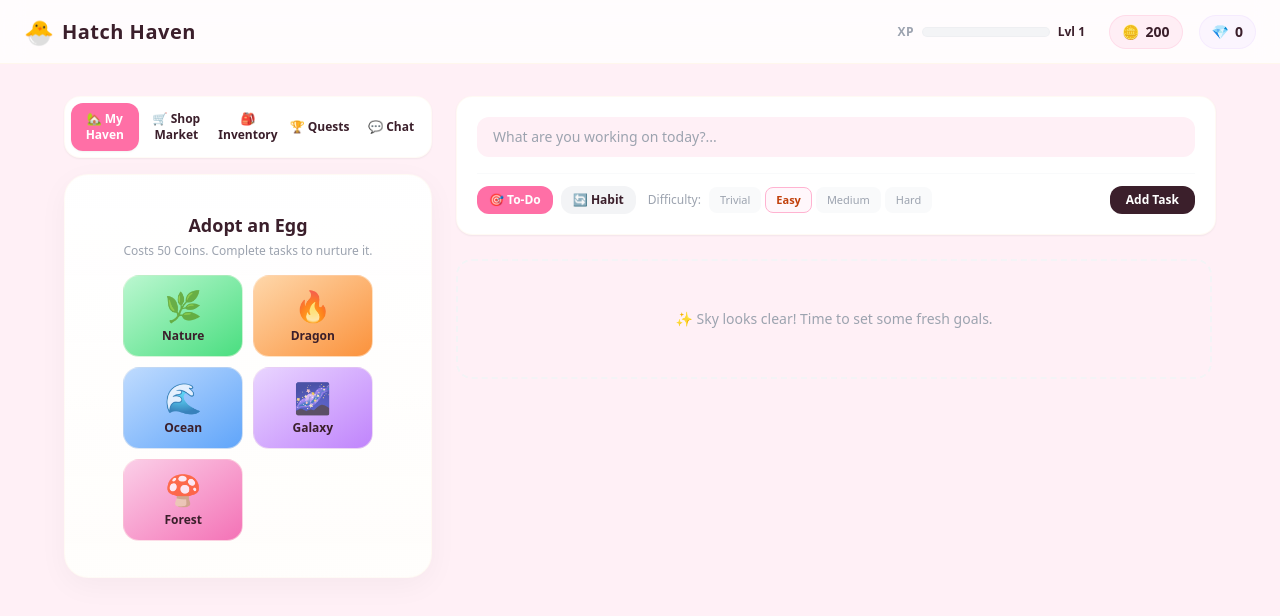
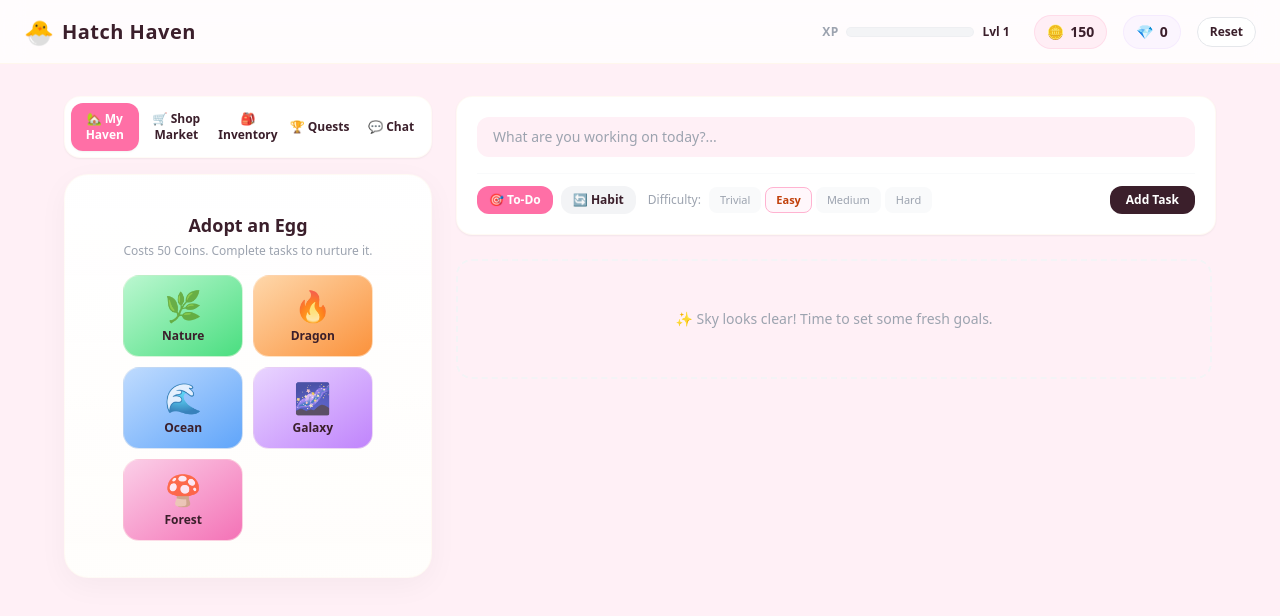
Before and after one commit to Nhyira-dev/Hatch-Haven, a React (Vite) app: page / in a window 1280 px wide. Shown: the top 616 px of the page. Built offline with nearby package versions, Linux system fonts and the light colour scheme.

Commit message:
Polish reset UI with modal + toast, add persistence cleanup, ignore dist output

```diff
--- a/Src/Components/Navbar/Navbar.tsx
+++ b/Src/Components/Navbar/Navbar.tsx
@@ -1,10 +1,19 @@
-import React from 'react';
+import React, { useEffect, useState } from 'react';
 import { useGame } from '../../contexts/GameContext';
 
 export const Navbar: React.FC = () => {
-  const { coins, gems, xp } = useGame();
+  const { coins, gems, xp, resetGame } = useGame();
+  const [showResetModal, setShowResetModal] = useState(false);
+  const [showResetSuccess, setShowResetSuccess] = useState(false);
+
+  useEffect(() => {
+    if (!showResetSuccess) return;
+    const timer = window.setTimeout(() => setShowResetSuccess(false), 2500);
+    return () => window.clearTimeout(timer);
+  }, [showResetSuccess]);
 
   return (
+    <>
       <nav className="h-16 bg-white/80 backdrop-blur-md border-b border-orange-50 px-6 flex items-center justify-between fixed top-0 w-full z-50">
         <div className="flex items-center gap-2">
           <span className="text-2xl">🐣</span>
@@ -30,8 +39,70 @@ export const Navbar: React.FC = () => {
             <span className="text-sm">💎</span>
             <span className="font-semibold text-sm text-hh-text">{gems}</span>
           </div>
+
+          <button
+            type="button"
+            onClick={() => setShowResetModal(true)}
+            className="hidden sm:inline-flex items-center px-3 py-1.5 rounded-full text-xs font-semibold text-hh-text bg-white border border-gray-200 hover:bg-gray-50 transition"
+          >
+            Reset
+          </button>
         </div>
       </nav>
+
+      {showResetModal && (
+        <div className="fixed inset-0 z-50 flex items-center justify-center bg-black/30 px-4">
+          <div className="w-full max-w-md rounded-3xl bg-white p-6 shadow-xl border border-gray-200">
+            <div className="flex items-start justify-between gap-4">
+              <h2 className="text-lg font-bold text-hh-text">Reset Hatch Haven</h2>
+              <button
+                type="button"
+                onClick={() => setShowResetModal(false)}
+                aria-label="Close reset dialog"
+                className="rounded-full p-2 text-gray-400 hover:bg-gray-100 transition"
+              >
+                ×
+              </button>
+            </div>
+            <p className="mt-3 text-sm text-gray-600">This will clear your progress, inventory, tasks, and rewards. Are you sure?</p>
+            <div className="mt-6 flex justify-end gap-3">
+              <button
+                type="button"
+                onClick={() => setShowResetModal(false)}
+                className="rounded-full border border-gray-200 px-4 py-2 text-sm font-semibold text-gray-600 hover:bg-gray-50 transition"
+              >
+                Cancel
+              </button>
+              <button
+                type="button"
+                onClick={() => {
+                  resetGame();
+                  setShowResetModal(false);
+                  setShowResetSuccess(true);
+                }}
+                className="rounded-full bg-hh-primary px-4 py-2 text-sm font-semibold text-white hover:bg-pink-500 transition"
+              >
+                Confirm Reset
+              </button>
+            </div>
+          </div>
+        </div>
+      )}
+
+      {showResetSuccess && (
+        <div className="fixed bottom-6 right-6 z-50 rounded-3xl bg-white border border-gray-200 px-4 py-3 shadow-xl text-sm font-semibold text-hh-text flex items-center gap-3">
+          <span>Hatch Haven has been reset.</span>
+          <button
+            type="button"
+            aria-label="Close notification"
+            onClick={() => setShowResetSuccess(false)}
+            className="rounded-full p-1 text-gray-500 hover:bg-gray-100 transition"
+          >
+            ×
+          </button>
+        </div>
+      )}
+    </>
   );
 };
 
--- a/Src/Pages/Home/Hompage.tsx
+++ b/Src/Pages/Home/Hompage.tsx
@@ -84,7 +84,7 @@ export const HomePage: React.FC = () => {
       <div className="lg:col-span-2 flex flex-col">
         <TaskForm />
 
-        <div className="space-y-3 max-h-[400px] overflow-y-auto pr-1">
+        <div className="space-y-3 max-h-[400px] overflow-y-auto pr-1 custom-scrollbar">
           {tasks.length === 0 ? (
             <div className="text-center py-12 border-2 border-dashed border-gray-100 rounded-2xl text-gray-400 text-sm">
               ✨ Sky looks clear! Time to set some fresh goals.
--- a/Src/Styles/index.css
+++ b/Src/Styles/index.css
@@ -34,4 +34,17 @@
   .bg-hh-accent { background-color: var(--hh-accent); }
   .bg-hh-lavender { background-color: var(--hh-lavender); }
   .text-hh-text { color: var(--hh-text); }
+
+  .custom-scrollbar::-webkit-scrollbar {
+    width: 4px;
+    height: 4px;
+  }
+
+  .custom-scrollbar::-webkit-scrollbar-track {
+    background: transparent;
+  }
+
+  .custom-scrollbar::-webkit-scrollbar-thumb {
+    @apply bg-gray-200 rounded-full hover:bg-gray-300;
+  }
 }
--- a/Src/contexts/GameContext.tsx
+++ b/Src/contexts/GameContext.tsx
@@ -1,4 +1,4 @@
-import React, { createContext, useContext, useState, ReactNode } from 'react';
+import React, { createContext, useContext, useEffect, useState, ReactNode } from 'react';
 import { Task, Difficulty, Egg, EggType, Pet, ShopItem, InventoryItem, GrowthStage, Quest } from '../types';
 
 interface GameContextType {
@@ -20,6 +20,7 @@ interface GameContextType {
   buyShopItem: (item: ShopItem) => boolean;
   consumeItem: (itemId: string, statBoost: { hunger: number; happiness: number }) => void;
   claimQuestReward: (questId: string) => void;
+  resetGame: () => void;
 }
 
 const GameContext = createContext<GameContextType | undefined>(undefined);
@@ -62,16 +63,39 @@ const PET_TEMPLATES: Record<EggType, { emoji: string; type: string }> = {
   Forest: { emoji: '🍄', type: 'Mushroom Spirit' },
 };
 
+const getStorageItem = <T,>(key: string, fallback: T): T => {
+  try {
+    if (typeof window === 'undefined') return fallback;
+    const data = localStorage.getItem(`hatch_haven_${key}`);
+    return data ? JSON.parse(data) : fallback;
+  } catch (e) {
+    console.error(`Error loading key "${key}" from localStorage`, e);
+    return fallback;
+  }
+};
+
 export const GameProvider: React.FC<{ children: ReactNode }> = ({ children }) => {
-  const [coins, setCoins] = useState<number>(200);
-  const [gems, setGems] = useState<number>(0);
-  const [xp, setXp] = useState<number>(0);
-  const [activeEgg, setActiveEgg] = useState<Egg | null>(null);
-  const [activePet, setActivePet] = useState<Pet | null>(null);
-  const [inventory, setInventory] = useState<InventoryItem[]>([]);
-  const [tasks, setTasks] = useState<Task[]>([]);
-  const [quests, setQuests] = useState<Quest[]>(INITIAL_QUESTS);
-  const [totalCoinsEarned, setTotalCoinsEarned] = useState<number>(0);
+  const [coins, setCoins] = useState<number>(() => getStorageItem('coins', 150));
+  const [gems, setGems] = useState<number>(() => getStorageItem('gems', 0));
+  const [xp, setXp] = useState<number>(() => getStorageItem('xp', 0));
+  const [activeEgg, setActiveEgg] = useState<Egg | null>(() => getStorageItem('activeEgg', null));
+  const [activePet, setActivePet] = useState<Pet | null>(() => getStorageItem('activePet', null));
+  const [inventory, setInventory] = useState<InventoryItem[]>(() => getStorageItem('inventory', []));
+  const [tasks, setTasks] = useState<Task[]>(() => getStorageItem('tasks', []));
+  const [quests, setQuests] = useState<Quest[]>(() => getStorageItem('quests', INITIAL_QUESTS));
+  const [totalCoinsEarned, setTotalCoinsEarned] = useState<number>(() => getStorageItem('totalCoinsEarned', 0));
+
+  useEffect(() => {
+    localStorage.setItem('hatch_haven_coins', JSON.stringify(coins));
+    localStorage.setItem('hatch_haven_gems', JSON.stringify(gems));
+    localStorage.setItem('hatch_haven_xp', JSON.stringify(xp));
+    localStorage.setItem('hatch_haven_activeEgg', JSON.stringify(activeEgg));
+    localStorage.setItem('hatch_haven_activePet', JSON.stringify(activePet));
+    localStorage.setItem('hatch_haven_inventory', JSON.stringify(inventory));
+    localStorage.setItem('hatch_haven_tasks', JSON.stringify(tasks));
+    localStorage.setItem('hatch_haven_quests', JSON.stringify(quests));
+    localStorage.setItem('hatch_haven_totalCoinsEarned', JSON.stringify(totalCoinsEarned));
+  }, [coins, gems, xp, activeEgg, activePet, inventory, tasks, quests, totalCoinsEarned]);
 
   const updateQuestProgress = (type: 'tasks_completed' | 'coins_earned', amount: number) => {
     setQuests((prevQuests) =>
@@ -228,6 +252,24 @@ export const GameProvider: React.FC<{ children: ReactNode }> = ({ children }) =>
     );
   };
 
+  const resetGame = () => {
+    Object.keys(localStorage).forEach((key) => {
+      if (key.startsWith('hatch_haven_')) {
+        localStorage.removeItem(key);
+      }
+    });
+
+    setCoins(150);
+    setGems(0);
+    setXp(0);
+    setActiveEgg(null);
+    setActivePet(null);
+    setInventory([]);
+    setTasks([]);
+    setQuests(INITIAL_QUESTS);
+    setTotalCoinsEarned(0);
+  };
+
   const hatchPet = (name: string) => {
     if (!activeEgg || !activeEgg.isHatched) return;
     const template = PET_TEMPLATES[activeEgg.type];
@@ -280,7 +322,7 @@ export const GameProvider: React.FC<{ children: ReactNode }> = ({ children }) =>
   };
 
   return (
-    <GameContext.Provider value={{ coins, gems, xp, tasks, activeEgg, activePet, inventory, quests, addTask, completeTodo, trackHabit, deleteTask, purchaseEgg, hatchPet, interactWithPet, buyShopItem, consumeItem, claimQuestReward }}>
+    <GameContext.Provider value={{ coins, gems, xp, tasks, activeEgg, activePet, inventory, quests, addTask, completeTodo, trackHabit, deleteTask, purchaseEgg, hatchPet, interactWithPet, buyShopItem, consumeItem, claimQuestReward, resetGame }}>
       {children}
     </GameContext.Provider>
   );
```
Also changed, not shown: 5 other files (tests, documents, lock files or other folders). Lines whose indentation alone changed are shown as unchanged.
